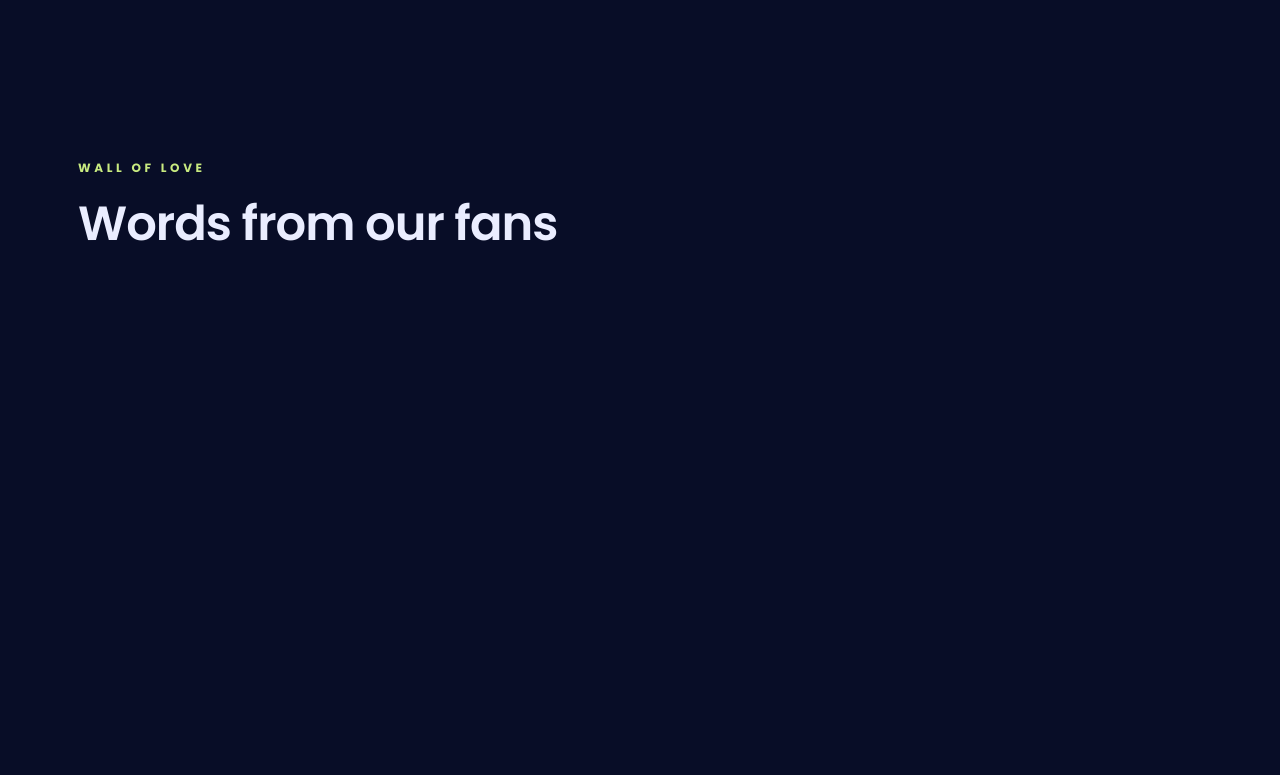
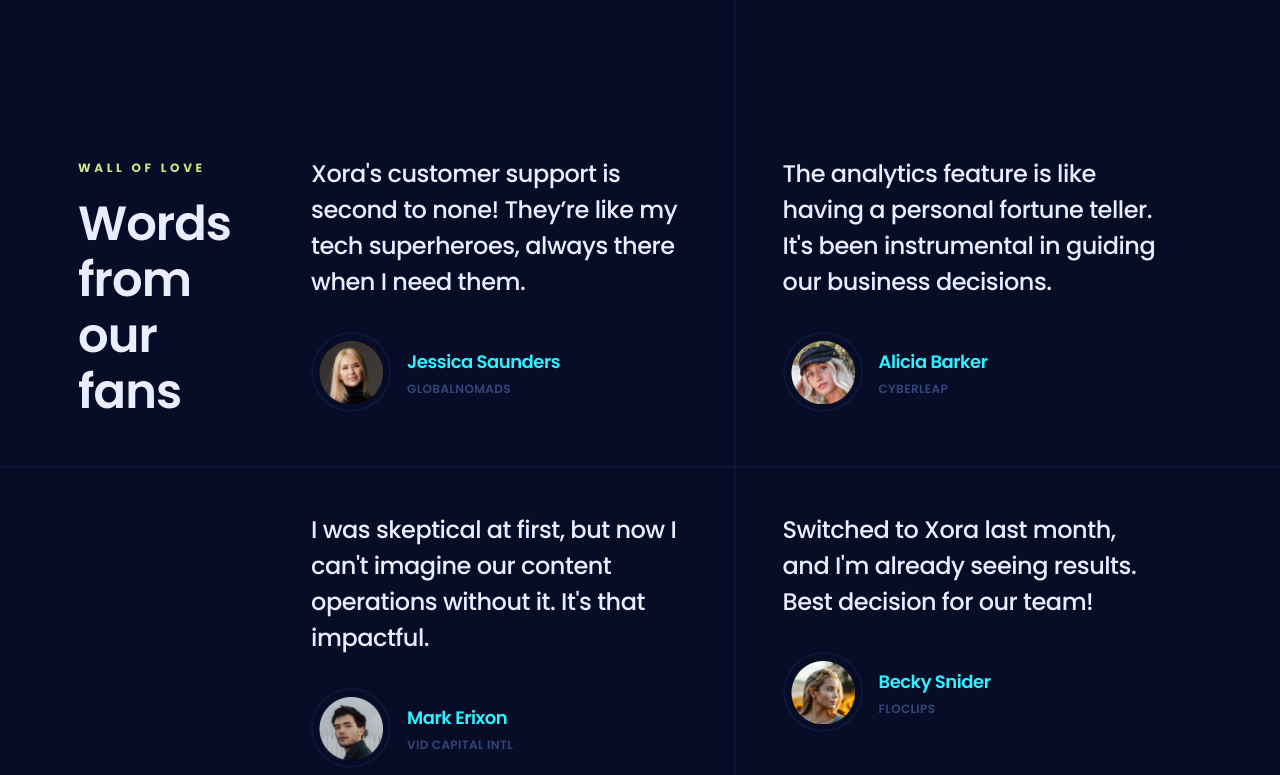
Before and after one commit to c4tding/sass_landingpage, a React (Vite) app: page / in a window 1280 px wide. Shown: the part 4265-5040 px from the top of the page. Before the commit the page ends 4705 px from the top, so only its background shows below. Built offline with nearby package versions, Linux system fonts and the light colour scheme.

Commit message:
feat add Testimonial section to enhanced layouting structure

```diff
--- /dev/null
+++ b/src/components/TestimonialItem.jsx
@@ -0,0 +1,30 @@
+import clsx from "clsx"
+
+const TestimonialItem = ({ item, containerClassName }) => {
+    return (
+        <div
+            className={clsx(
+                "relative px-14 pb-14 pt-11 after:absolute after:bottom-0 after:right-0 after:h-0.5 after:w-screen after:bg-s2 after:content-[''] max-md:px-0 max-md:pt-11 after:max-md:-right-4",
+                containerClassName,
+            )}
+        >
+            <blockquote className="text-h6 leading-h6 font-h6 mb-8 text-p4">{item.comment}</blockquote>
+
+            <div className="flex items-center max-xl:-mr-8">
+                <div className="mr-4 size-20 shrink-0 rounded-half border-2 border-s2 p-1.5">
+                    <img
+                        src={item.avatarUrl}
+                        alt={item.name}
+                        className="size-full object-cover"
+                    />
+                </div>
+                <div>
+                    <h4 className="text-body-2 font-body-2 leading-body-2 mb-0.5 text-p1">{item.name}</h4>
+                    <p className="small-compact uppercase text-s3">{item.role}</p>
+                </div>
+            </div>
+        </div>
+    )
+}
+
+export default TestimonialItem
--- a/src/sections/Testimonial.jsx
+++ b/src/sections/Testimonial.jsx
@@ -1,11 +1,36 @@
 
+import TestimonialItem from '../components/TestimonialItem';
+import { testimonials } from '../constants/index';
 const Testimonial = () => {
+    const halfLength = Math.floor(testimonials.length / 2);
     return (
         <section className="relative z-2 py-24 md:py-28 lg:py-40">
             <div className="container block lg:flex">
                 <div className="testimonials_head-res relative z-2 mr-20 flex-300">
-                    <p className="caption mb-5 max-md:mb-2.5">Wall of love</p>
-                    <h3 className="text-h3 font-h3 leading-h3 tracking-h3 max-md:text-h5 max-md:font-h5 max-md:leading-h5 max-w-640 max-lg:max-w-md mb-7 text-p4">Words from our fans</h3>
+                    <p className="caption mb-5 max-md:mb-2.5">Wall of Love</p>
+                    <h3 className="text-h3 font-h3 leading-h3 tracking-h3 max-md:text-h5 max-md:font-h5  text-p4">Words from our fans</h3>
+                </div>
+
+                <div className="testimonials_inner-after testimonials_inner-before relative -my-12 -mr-3 flex items-start max-lg:static max-md:block ">
+                    <div className="testimonials_group-after flex-50 ">
+                        {testimonials.slice(0, halfLength).map((testimonial) => (
+                            <TestimonialItem
+                                key={testimonial.id}
+                                item={testimonial}
+                                containerClassName="last:after:hidden last:after:max-md:block"
+                            />
+                        ))}
+                    </div>
+
+                    <div className="flex-50 ">
+                        {testimonials.slice(halfLength).map((testimonial) => (
+                            <TestimonialItem
+                                key={testimonial.id}
+                                item={testimonial}
+                                containerClassName="last:after:hidden after:right-auto after:left-0 after:max-md:-left-4 md:px-12"
+                            />
+                        ))}
+                    </div>
                 </div>
             </div>
         </section>
```
